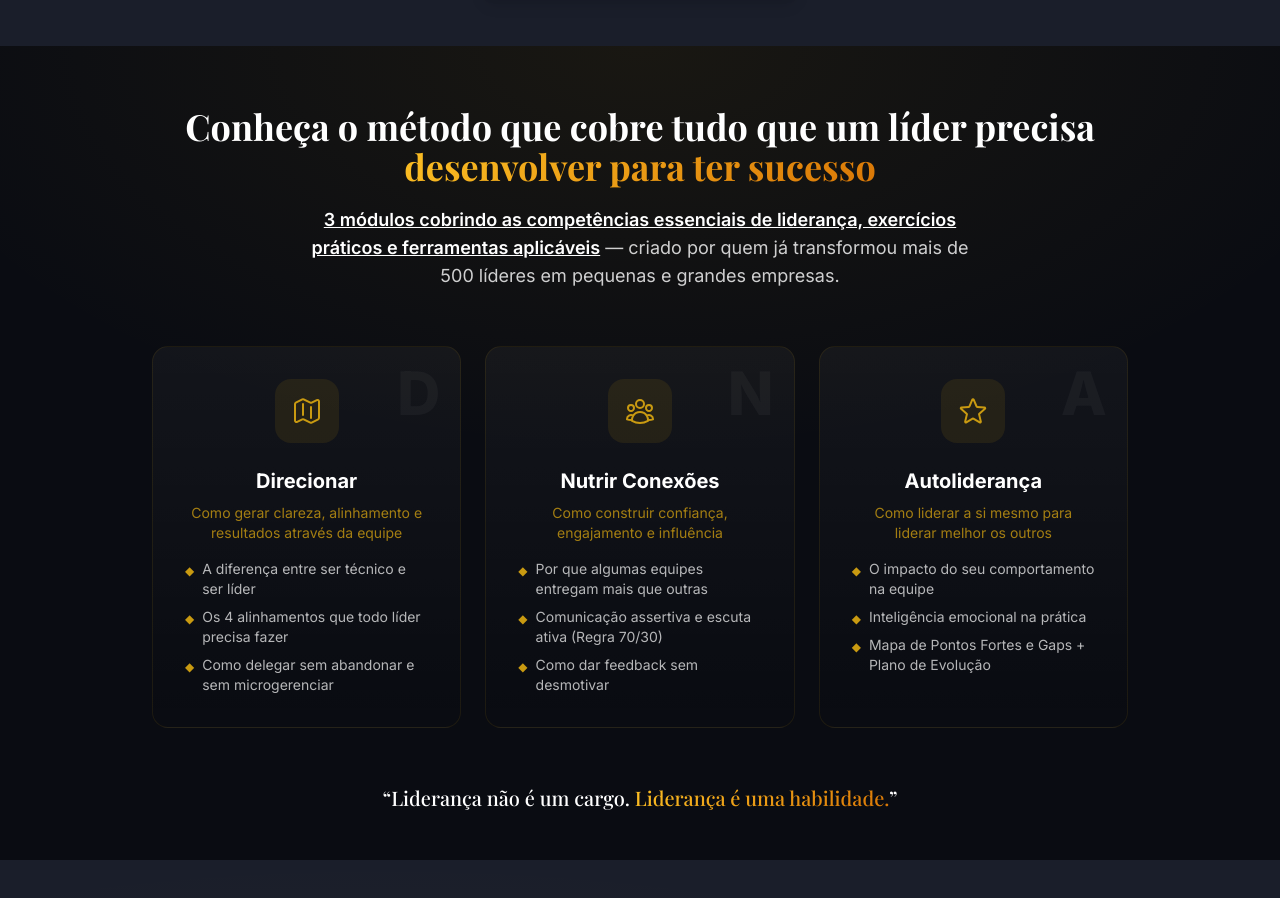
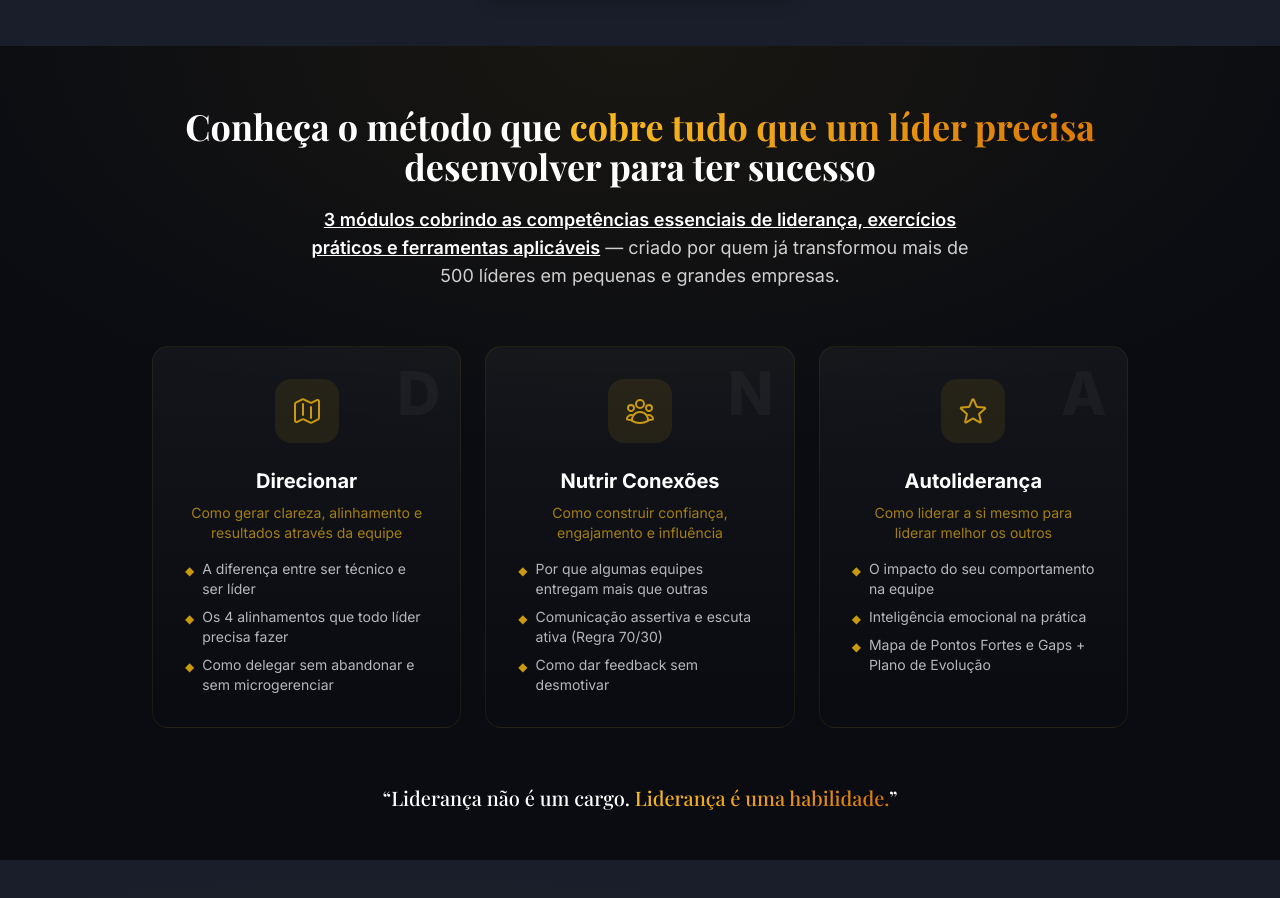
Before and after one commit to techfranca/IZA_DNA-da-Lideranca, a Next.js app: page / in a window 1280 px wide. Shown: the part 1378-2276 px from the top of the page. Built offline with nearby package versions, Linux system fonts and the light colour scheme.

Commit message:
ajusta dourado no titulo sessao 3

```diff
--- a/src/app/page.tsx
+++ b/src/app/page.tsx
@@ -155,8 +155,9 @@ export default function Home() {
         <div className="relative mx-auto max-w-5xl px-6 py-10 md:py-12">
 
           <SectionTitle>
-            Conheça o método que cobre tudo que um líder precisa{" "}
-            <span className="gradient-text">desenvolver para ter sucesso</span>
+            Conheça o método que{" "}
+            <span className="gradient-text">cobre tudo que um líder precisa</span>{" "}
+            desenvolver para ter sucesso
           </SectionTitle>
           <p className="mx-auto mt-5 max-w-2xl text-center text-lg text-white/80">
             <span className="text-white font-semibold underline">
```
